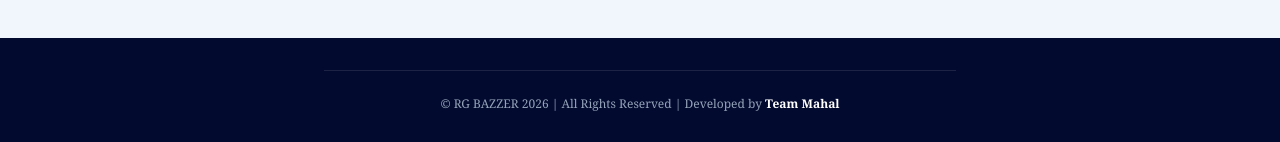
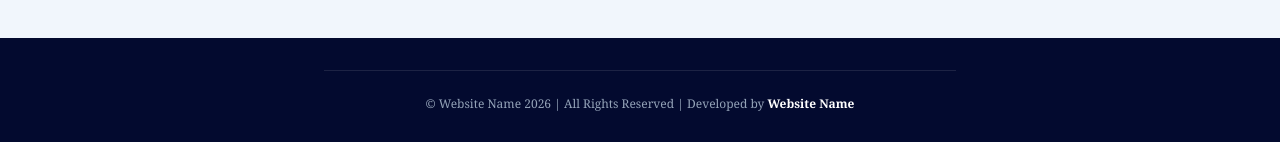
Before and after one commit to saifulsi150/newtopupwebsite, a Nuxt app in the folder apps/user-frontend/: page / in a window 1280 px wide. Shown: the part 655-797 px from the top of the page. Built offline with nearby package versions, Linux system fonts and the light colour scheme; no server answers.

Commit message:
Make user footer copyright/developer text dynamic by website name

```diff
--- a/apps/user-frontend/layouts/default.vue
+++ b/apps/user-frontend/layouts/default.vue
@@ -51,6 +51,7 @@ const userAvatarSrc = computed(() => {
 
 const supportSettings = computed(() => contactSettingsData.value?.contact || {});
 const siteName = computed(() => String(supportSettings.value?.site_name || '').trim());
+const footerSiteName = computed(() => siteName.value || 'Website Name');
 const siteIconUrl = computed(() => String(supportSettings.value?.site_icon_url || '').trim());
 const primaryLogoUrl = computed(() =>
   String(supportSettings.value?.logo_primary_url || '').trim()
@@ -442,7 +443,7 @@ watch([pgwAppEnabled, pgwForceInstallEnabled, pwaInstalledPersisted], () => {
 
         <!-- COPYRIGHT -->
         <div class="border-t border-white/10 pt-6 text-center text-[12px] text-slate-400">
-          © RG BAZZER 2026 | All Rights Reserved | Developed by <span class="font-bold text-white">Team Mahal</span>
+          © {{ footerSiteName }} 2026 | All Rights Reserved | Developed by <span class="font-bold text-white">{{ footerSiteName }}</span>
         </div>
 
       </div>
```
